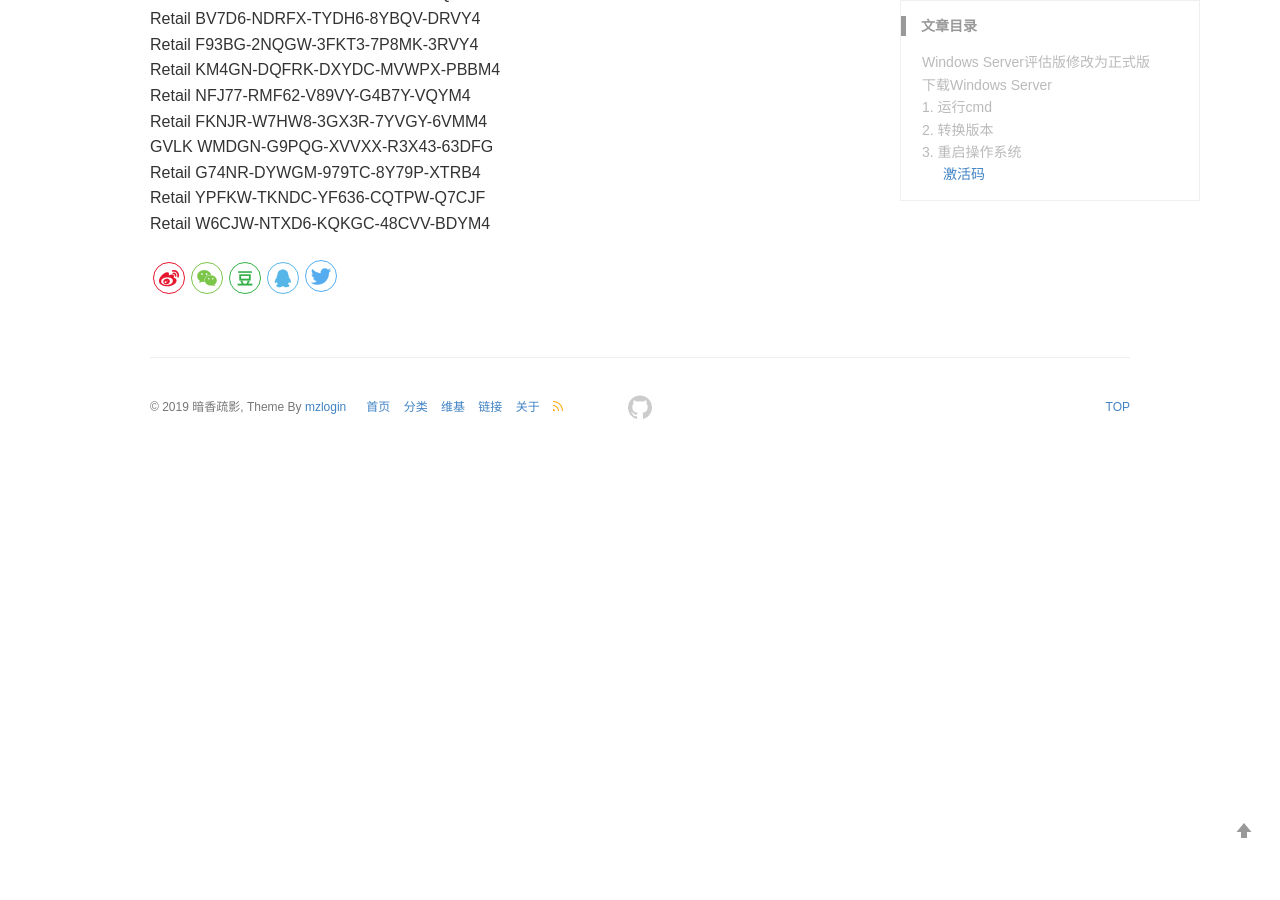
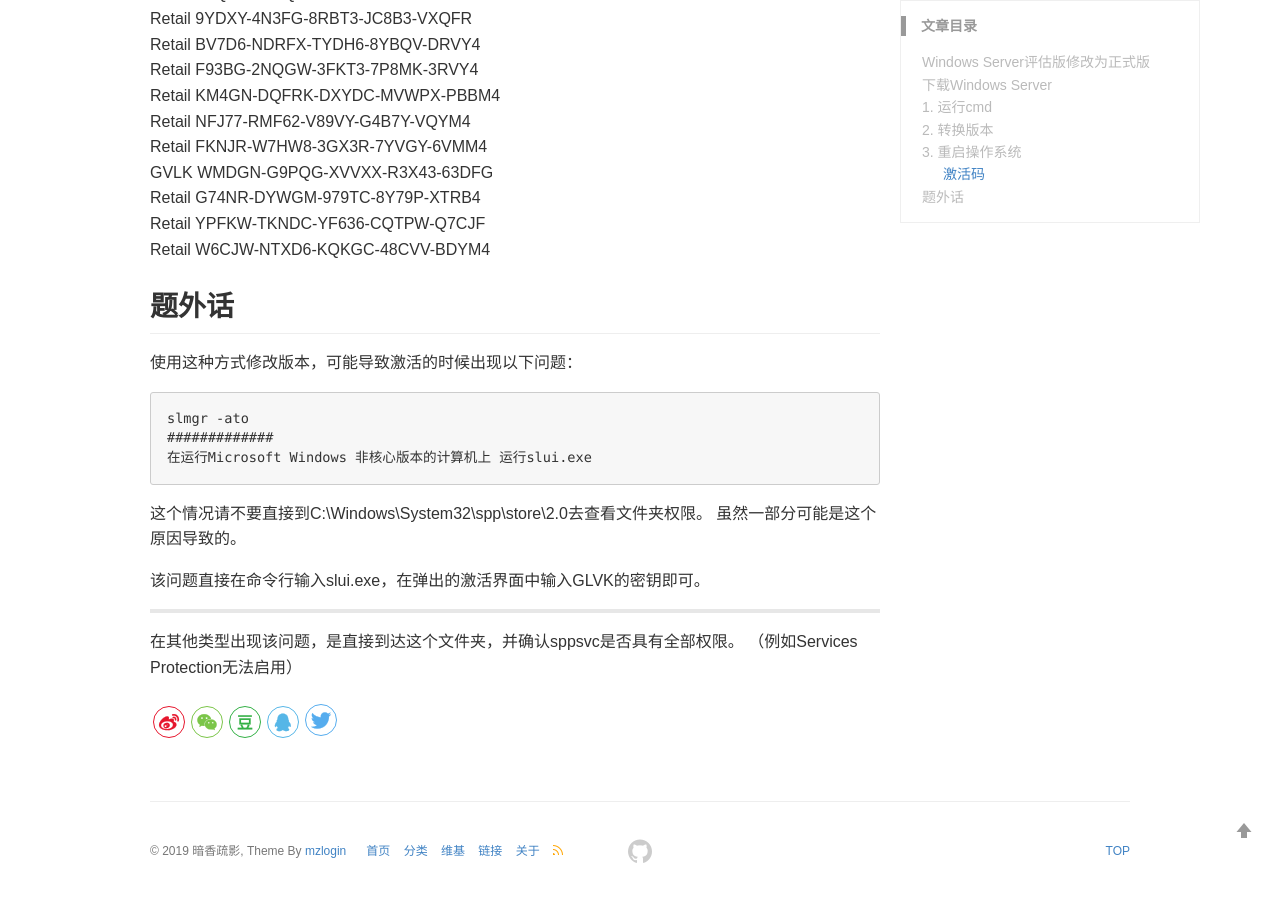
Before and after one commit to dzvision/backup-ghpages, a Jekyll site: the page built from _posts/2019-08-16-Windows-Server-Eval-Change.md, in a window 1280 px wide and 900 px high, scrolled down 1405 px. Built offline with Jekyll 4.4.1, drawn with Linux system fonts in a browser that asks for light colours; comment, search, counter and statistics services are not loaded; before the commit the page ends 1861 px from its top, so only the background shows below that.

Commit message:
Update 2019-08-16-Windows-Server-Eval-Change.md

````diff
--- a/_posts/2019-08-16-Windows-Server-Eval-Change.md
+++ b/_posts/2019-08-16-Windows-Server-Eval-Change.md
@@ -57,3 +57,20 @@
 Retail	G74NR-DYWGM-979TC-8Y79P-XTRB4
 Retail	YPFKW-TKNDC-YF636-CQTPW-Q7CJF
 Retail	W6CJW-NTXD6-KQKGC-48CVV-BDYM4
+
+## 题外话
+使用这种方式修改版本，可能导致激活的时候出现以下问题：
+```
+slmgr -ato
+#############
+在运行Microsoft Windows 非核心版本的计算机上 运行slui.exe
+```
+
+这个情况请不要直接到C:\Windows\System32\spp\store\2.0去查看文件夹权限。
+虽然一部分可能是这个原因导致的。
+
+该问题直接在命令行输入slui.exe，在弹出的激活界面中输入GLVK的密钥即可。
+
+-------------
+在其他类型出现该问题，是直接到达这个文件夹，并确认sppsvc是否具有全部权限。
+（例如Services Protection无法启用）
````
